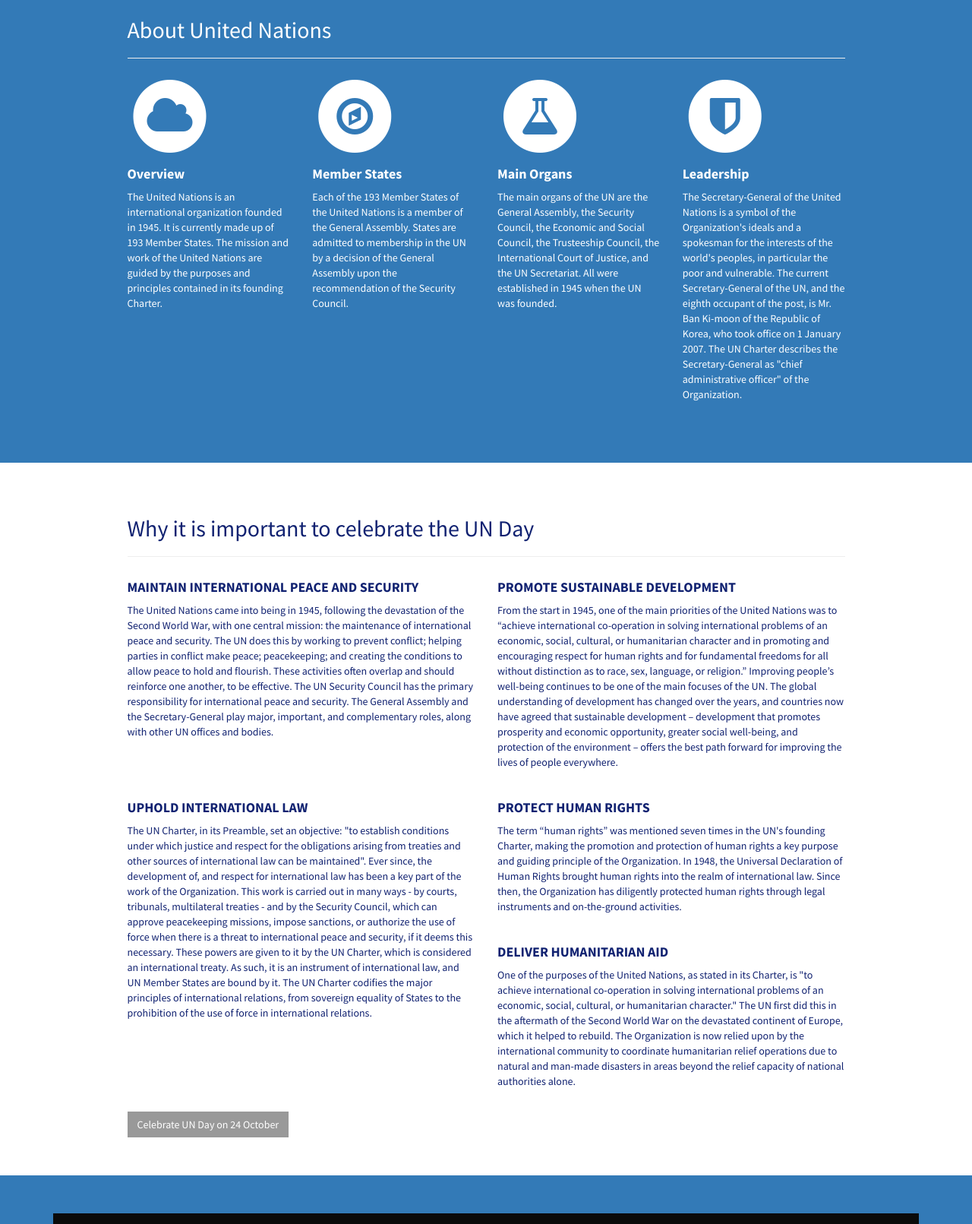
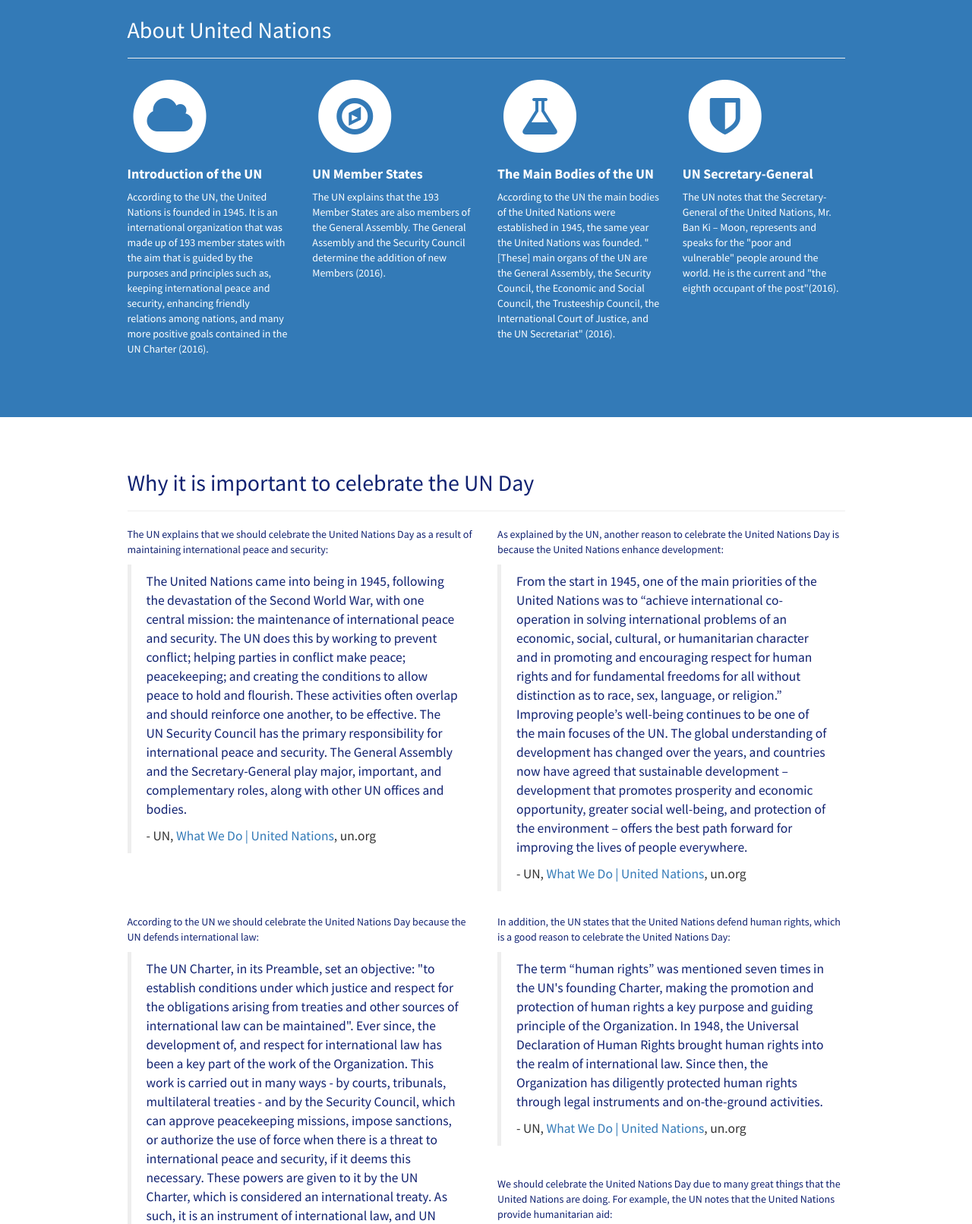
Before and after one commit to adauda/UN, a plain HTML site: page index.html in a window 1280 px wide. Shown: the part 1082-2693 px from the top of the page at 76% size. Drawn offline with Linux system fonts and the light colour scheme.

Commit message:
Final update -- hopefully

```diff
--- a/index.html
+++ b/index.html
@@ -76,8 +76,8 @@
         <div class="container">
             <div class="row">
                 <div class="col-lg-12 text-center">
-                    <h2 style="color: #112271;">"The United Nations works for the entire human family of seven billion people, and cares
-						for the earth, our one and only home."<br><p class="lead"><span style="font-style:normal;">Secretary-General Ban Ki-moon </span></p></h2>
+                    <h2 style="color: #112271;"><!--<sup id="_ref-2" class="reference" aria-label="Link to Reference 1"><a href="#_note-2">[2]</a></sup>-->The Secretary-General Ban Ki-moon stated, "The United Nations works for the entire human family of seven billion people, and cares
+						for the earth, our one and only home"<br><p class="lead"><span style="font-style:normal;">(as quoted in United Nations Day, 2016).<sup id="note-1" class="reference" aria-label="Link to Reference 1"><a href="#quote-1">[1]</a></sup></span></p></h2>
             </div>
             <!-- /.row -->
         </div>
@@ -100,12 +100,13 @@
                                 <i class="fa fa-cloud fa-stack-1x text-primary"></i>
                             </span>
                                 <h4>
-                                    <strong>Overview</strong>
+                                    <strong>Introduction of the UN</strong>
                                 </h4>
-                                <p >The United Nations is an international organization founded in 1945.
-								   It is currently made up of 193 Member States.
-								   The mission and work of the United Nations are guided by the purposes and principles contained in its founding Charter.</p>
-                                <!--<a href="#" class="btn btn-light">It is important to celebrate UN Day!</a> -->
+                                <p >According to the UN, the United Nations is founded in 1945.
+									It is an international organization that was made up of 193 member states with the aim that is guided by the purposes and principles such as,
+									keeping international peace and security, enhancing friendly relations among nations,
+									and many more positive goals contained in the UN Charter (2016).</p>
+                                <!--<a href="#" class="btn btn-light">Learn More</a>-->
                             </div>
                         </div>
                         <div class="col-md-3 col-sm-6">
@@ -115,10 +116,11 @@
                                 <i class="fa fa-compass fa-stack-1x text-primary"></i>
                             </span>
                                 <h4>
-                                    <strong>Member States</strong>
+                                    <strong>UN Member States</strong>
                                 </h4>
-                                <p>Each of the 193 Member States of the United Nations is a member of the General Assembly.  States are admitted to membership in the UN by a decision of the General Assembly upon the recommendation of the Security Council.</p>
-                                <!-- <a href="#" class="btn btn-light">Celebrate</a>  -->
+                                <p>The UN explains that the 193 Member States are also members of the General Assembly.
+									The General Assembly and the Security Council determine the addition of new Members (2016).</p>
+                               <!--<a href="#" class="btn btn-light">Learn More</a>-->
                             </div>
                         </div>
                         <div class="col-md-3 col-sm-6">
@@ -128,10 +130,13 @@
                                 <i class="fa fa-flask fa-stack-1x text-primary"></i>
                             </span>
                                 <h4>
-                                    <strong>Main Organs</strong>
+                                    <strong>The Main Bodies of the UN</strong>
                                 </h4>
-                                <p>The main organs of the UN are the General Assembly, the Security Council, the Economic and Social Council, the Trusteeship Council, the International Court of Justice, and the UN Secretariat.  All were established in 1945 when the UN was founded. </p>
-                                <!-- <a href="#" class="btn btn-light">Celebrate</a>  -->
+                                <p>According to the UN the main bodies of the United Nations were established in 1945,
+									the same year the United Nations was founded. "[These] main organs of the UN are the General Assembly,
+									the Security Council, the Economic and Social Council, the Trusteeship Council, the International Court of Justice,
+									and the UN Secretariat" (2016). </p>
+                                <!-- <a href="#" class="btn btn-light">Learn More</a> -->
                             </div>
                         </div>
                         <div class="col-md-3 col-sm-6">
@@ -141,10 +146,11 @@
                                 <i class="fa fa-shield fa-stack-1x text-primary"></i>
                             </span>
                                 <h4>
-                                    <strong>Leadership</strong>
+                                    <strong>UN Secretary-General</strong>
                                 </h4>
-                                <p>The Secretary-General of the United Nations is a symbol of the Organization's ideals and a spokesman for the interests of the world's peoples, in particular the poor and vulnerable. The current Secretary-General of the UN, and the eighth occupant of the post, is Mr. Ban Ki-moon of the Republic of Korea, who took office on 1 January 2007. The UN Charter describes the Secretary-General as "chief administrative officer" of the Organization.</p>
-                                <!-- <a href="#" class="btn btn-light">Celebrate the UN Day</a> -->
+                                <p>The UN notes that the Secretary-General of the United Nations, Mr. Ban Ki – Moon,
+									represents and speaks for the "poor and vulnerable" people around the world. He is the current and "the eighth occupant of the post"(2016). </p>
+                                <!--<a href="#" class="btn btn-light">Learn More</a>-->
                             </div>
                         </div>
                         </div>
@@ -177,34 +183,40 @@
                     <div class="row">
                         <div class="col-md-6">
                             <div class="portfolio-item">
-								<h4 style="color: #112271;"><strong>MAINTAIN INTERNATIONAL PEACE AND SECURITY</strong></h4>
-                      <p style="color: #112271;">The United Nations came into being in 1945, following the devastation of the Second World War, with one central mission: the maintenance of international peace and security. The UN does this by working to prevent conflict; helping parties in conflict make peace; peacekeeping; and creating the conditions to allow peace to hold and flourish. These activities often overlap and should reinforce one another, to be effective. The UN Security Council has the primary responsibility for international peace and security. The General Assembly and the Secretary-General play major, important, and complementary roles, along with other UN offices and bodies.</p>
-                            </div>
+								<p style="color: #112271;">The UN explains that we should celebrate the United Nations Day as a result of maintaining international peace and security:</p>
+                      <blockquote><p style="color: #112271;">The United Nations came into being in 1945, following the devastation of the Second World War, with one central mission: the maintenance of international peace and security. The UN does this by working to prevent conflict; helping parties in conflict make peace; peacekeeping; and creating the conditions to allow peace to hold and flourish. These activities often overlap and should reinforce one another, to be effective. The UN Security Council has the primary responsibility for international peace and security. The General Assembly and the Secretary-General play major, important, and complementary roles, along with other UN offices and bodies.</p>
+						  <p> - UN, <a href="http://www.un.org/en/sections/what-we-do/index.html">What We Do | United Nations</a>, un.org</p></blockquote>
+						  </div>
                         </div>
                         <div class="col-md-6">
                             <div class="portfolio-item">
-                                <h4 style="color: #112271;"><strong>PROMOTE SUSTAINABLE DEVELOPMENT</strong></h4>
-                      <p style="color: #112271;">From the start in 1945, one of the main priorities of the United Nations was to “achieve international co-operation in solving international problems of an economic, social, cultural, or humanitarian character and in promoting and encouraging respect for human rights and for fundamental freedoms for all without distinction as to race, sex, language, or religion.”  Improving people’s well-being continues to be one of the main focuses of the UN. The global understanding of development has changed over the years, and countries now have agreed that sustainable development – development that promotes prosperity and economic opportunity, greater social well-being, and protection of the environment – offers the best path forward for improving the lives of people everywhere.</p>
-                            </div>
+                                <p style="color: #112271;">As explained by the UN, another reason to celebrate the United Nations Day is because the United Nations enhance development:</p>
+                      <blockquote><p style="color: #112271;">From the start in 1945, one of the main priorities of the United Nations was to “achieve international co-operation in solving international problems of an economic, social, cultural, or humanitarian character and in promoting and encouraging respect for human rights and for fundamental freedoms for all without distinction as to race, sex, language, or religion.”  Improving people’s well-being continues to be one of the main focuses of the UN. The global understanding of development has changed over the years, and countries now have agreed that sustainable development – development that promotes prosperity and economic opportunity, greater social well-being, and protection of the environment – offers the best path forward for improving the lives of people everywhere.</p>
+                            <p> - UN, <a href="http://www.un.org/en/sections/what-we-do/index.html">What We Do | United Nations</a>, un.org</p></blockquote>
+						  </div>
                         </div>
                         <div class="col-md-6">
                             <div class="portfolio-item">
-                                <h4 style="color: #112271;"><strong>UPHOLD INTERNATIONAL LAW</strong></h4>
-                      <p style="color: #112271;">The UN Charter, in its Preamble, set an objective: "to establish conditions under which justice and respect for the obligations arising from treaties and other sources of international law can be maintained". Ever since, the development of, and respect for international law has been a key part of the work of the Organization.  This work is carried out in many ways - by courts, tribunals, multilateral treaties - and by the Security Council, which can approve peacekeeping missions, impose sanctions, or authorize the use of force when there is a threat to international peace and security, if it deems this necessary.  These powers are given to it by the UN Charter, which is considered an international treaty.  As such, it is an instrument of international law, and UN Member States are bound by it.  The UN Charter codifies the major principles of international relations, from sovereign equality of States to the prohibition of the use of force in international relations.</p>
-                            </div>
+                                <p style="color: #112271;">According to the UN we should celebrate the United Nations Day because the UN defends international law:</p>
+                      <blockquote><p style="color: #112271;">The UN Charter, in its Preamble, set an objective: "to establish conditions under which justice and respect for the obligations arising from treaties and other sources of international law can be maintained". Ever since, the development of, and respect for international law has been a key part of the work of the Organization.  This work is carried out in many ways - by courts, tribunals, multilateral treaties - and by the Security Council, which can approve peacekeeping missions, impose sanctions, or authorize the use of force when there is a threat to international peace and security, if it deems this necessary.  These powers are given to it by the UN Charter, which is considered an international treaty.  As such, it is an instrument of international law, and UN Member States are bound by it.  The UN Charter codifies the major principles of international relations, from sovereign equality of States to the prohibition of the use of force in international relations.</p>
+                            <p> - UN, <a href="http://www.un.org/en/sections/what-we-do/index.html">What We Do | United Nations</a>, un.org</p></blockquote>
+						  </div>
                         </div>
                         <div class="col-md-6">
                             <div class="portfolio-item">
-                                <h4 style="color: #112271;"><strong>PROTECT HUMAN RIGHTS</strong></h4>
-                      <p style="color: #112271;">The term “human rights” was mentioned seven times in the UN's founding Charter, making the promotion and protection of human rights a key purpose and guiding principle of the Organization.  In 1948, the Universal Declaration of Human Rights brought human rights into the realm of international law.  Since then, the Organization has diligently protected human rights through legal instruments and on-the-ground activities.</p>
-                           <br>
-								<h4><strong style="color: #112271;">DELIVER HUMANITARIAN AID</strong></h4>
-                      <p style="color: #112271;">One of the purposes of the United Nations, as stated in its Charter, is "to achieve international co-operation in solving international problems of an economic, social, cultural, or humanitarian character."  The UN first did this in the aftermath of the Second World War on the devastated continent of Europe, which it helped to rebuild.  The Organization is now relied upon by the international community to coordinate humanitarian relief operations due to natural and man-made disasters in areas beyond the relief capacity of national authorities alone.</p>
+                                <p style="color: #112271;">In addition, the UN states that the United Nations defend human rights, which is a good reason to celebrate the United Nations Day:</p>
+                      <blockquote><p style="color: #112271;">The term “human rights” was mentioned seven times in the UN's founding Charter, making the promotion and protection of human rights a key purpose and guiding principle of the Organization.  In 1948, the Universal Declaration of Human Rights brought human rights into the realm of international law.  Since then, the Organization has diligently protected human rights through legal instruments and on-the-ground activities.</p>
+                          <p> - UN, <a href="http://www.un.org/en/sections/what-we-do/index.html">What We Do | United Nations</a>, un.org</p></blockquote>
+						  <br>
+								<p style="color: #112271;">We should celebrate the United Nations Day due to many great things that the
+									United Nations are doing. For example, the UN notes that the United Nations provide humanitarian aid:</p>
+                      <blockquote><p style="color: #112271;">One of the purposes of the United Nations, as stated in its Charter, is "to achieve international co-operation in solving international problems of an economic, social, cultural, or humanitarian character."  The UN first did this in the aftermath of the Second World War on the devastated continent of Europe, which it helped to rebuild.  The Organization is now relied upon by the international community to coordinate humanitarian relief operations due to natural and man-made disasters in areas beyond the relief capacity of national authorities alone.</p>
+							<p> - UN, <a href="http://www.un.org/en/sections/what-we-do/index.html">What We Do | United Nations</a>, un.org</p></blockquote>
 							</div>
                         </div>
                     </div>
                     <!-- /.row (nested) -->
-                    <a href="#" class="btn btn-dark">Celebrate UN Day on 24 October</a>
+                    <a href="#" class="btn btn-dark">Celebrate the UN Day on 24 October</a>
                 </div>
                 <!-- /.col-lg-10 -->
             </div>
@@ -228,7 +240,7 @@
  		 <p>Your browser does not support iframes.</p>
 		</iframe> -->
 
-					<section id="contact" class="map">
+	<section id="contact" class="map">
         <iframe width="100%" height="100%" frameborder="0" scrolling="no" marginheight="0" marginwidth="0" src="glowingtext.html" output="embed"></iframe>
         <br />
         <small>
@@ -241,6 +253,28 @@
             </div>
         </div>
     </aside>
+
+	 <!-- Footer 1 -->
+    <footer>
+        <div class="container">
+            <div class="row">
+                <div class="col-lg-10 col-lg-offset-1 text-center">
+                    <h4><strong>References.</strong>
+                     <hr class="large">
+
+                    <p><ol>
+						<li id="quote-1">
+<a href="#note-1" target="_blank">↑</a> <span class="reference-text">UNITED NATIONS DAY.(2016). In United Nations Day, 24 October. <a rel="nofollow" class="external free" href="http://www.un.org/en/events/unday/" target="_blank">http://www.un.org/en/events/unday/</a></span>
+						</li>
+						</ol>
+						<!--
+						<li id="_note-2">
+<a href="#_ref-2" target="_blank">↑</a> <span class="reference-text"><a rel="nofollow" class="external free" href="http://umanitoba.ca/student/academiclearning/media/Citing_Secondary_or_Indirect_Sources_REVISED_2014.pdf" target="_blank">http://umanitoba.ca/student/academiclearning/media/Citing_Secondary_or_Indirect_Sources_REVISED_2014.pdf</a></span>
+</li>					-->
+                </div>
+            </div>
+        </div>
+    </footer>
 
 
     <!-- Map -->
```
